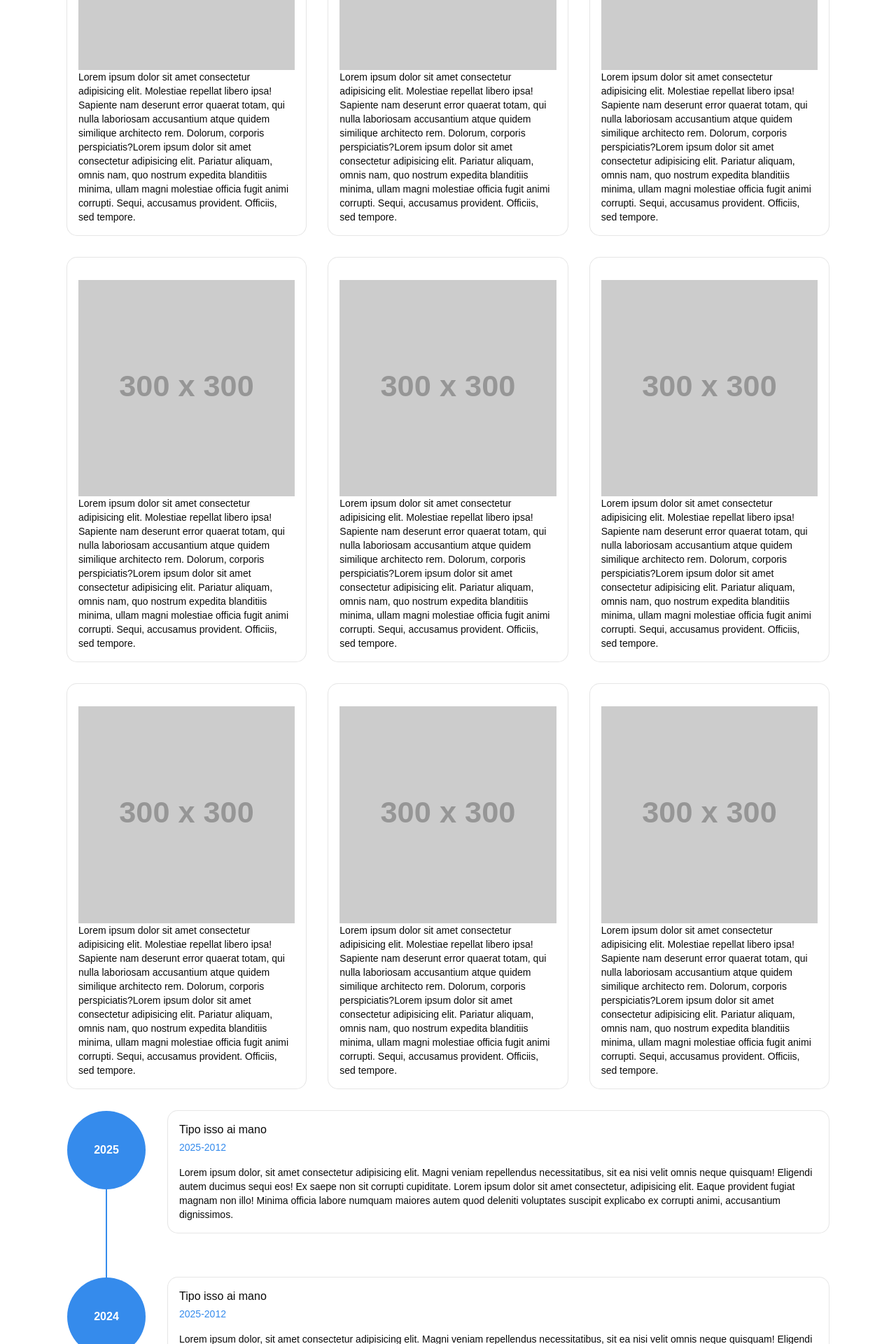
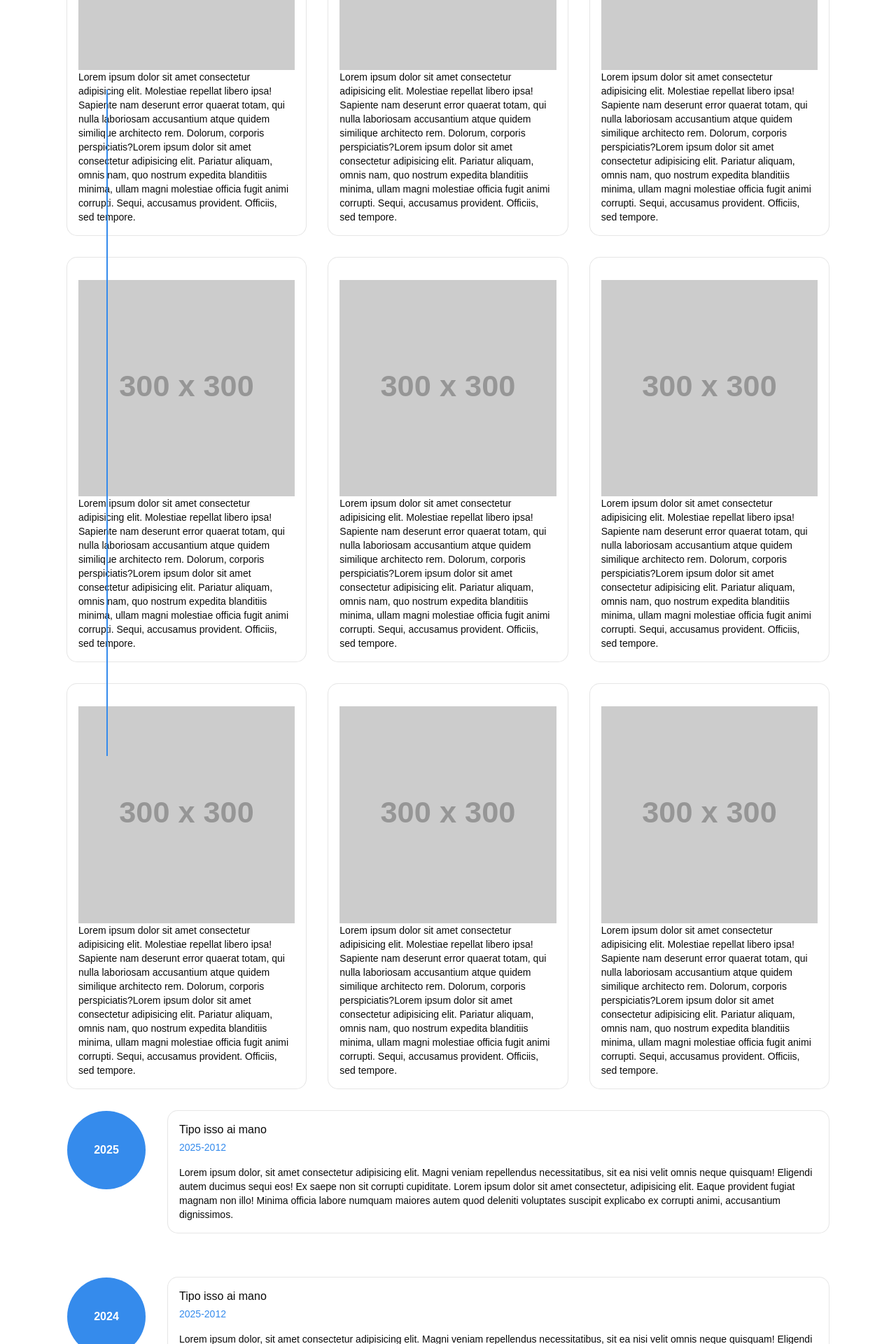
Before and after one commit to luankaike-code/lkms-ui, a React (Vite) app: page / in a window 1280 px wide. Shown: the part 1200-3120 px from the top of the page at 70% size. Built offline with nearby package versions, Linux system fonts and the light colour scheme.

Commit message:
Implement example to new lineBasic on App

```diff
--- a/src/App.tsx
+++ b/src/App.tsx
@@ -1,10 +1,16 @@
+import { useRef } from 'react';
 import { HeroRoadmapBullet, HeroRoadmapBulletItem, HeroRoadmapBulletItemArticle, HeroRoadmapBulletItemBullet, HeroWithAside, HeroWithAsideMainContent, HeroWithAsideSecondContent, HeroWithProducts, HeroWithProductsContent, HeroWithProductsHeader } from './components/heros';
 import { LineBasic } from './components/lines';
 import { MainBase } from './components/mains';
 import { PlaceholderImage } from './components/placeholders';
 import { Card, CardContent, CardDescription, CardHeader, CardTitle } from './components/ui/card';
 
+const bulletsArray = [0, 1, 2, 3, 4]
+
 export function App() {
+  const firstItemBullet = useRef<HTMLDivElement>(null)
+  const lastItemBullet = useRef<HTMLDivElement>(null)
+
   return (
 		<MainBase className="gap-8">
 			<HeroWithAside>
@@ -44,14 +50,19 @@ export function App() {
 				</HeroWithProductsContent>
 			</HeroWithProducts>
 
-			<HeroRoadmapBullet className="group">
-				{[0, 1, 2, 3, 4].map(x => (
-					<HeroRoadmapBulletItem className="group/item">
-						<div className="flex items-center self-stretch flex-col relative">
-							<HeroRoadmapBulletItemBullet>
+			<LineBasic border="right" className={"border-emphasis"} to={firstItemBullet} from={lastItemBullet} />
+
+			<HeroRoadmapBullet>
+				{bulletsArray.map((x, i) => (
+					<HeroRoadmapBulletItem>
+						<div className="flex items-center self-stretch flex-col">
+							<HeroRoadmapBulletItemBullet ref={
+								i === 0? firstItemBullet :
+									i === bulletsArray.length-1? lastItemBullet :
+										undefined
+							}>
 								<h1>{2025 - x}</h1>
 							</HeroRoadmapBulletItemBullet>
-							<LineBasic border="left" className="border-emphasis absolute min-h-60 h-[100%] -z-50 top-1/6 group-last/item:hidden" />
 						</div>
 						<HeroRoadmapBulletItemArticle>
 							<Card>
```
